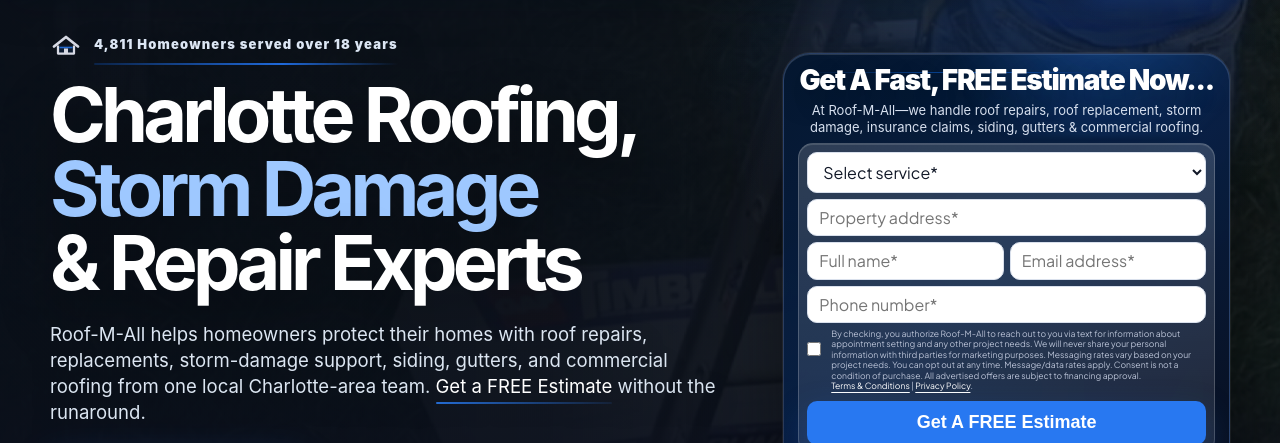
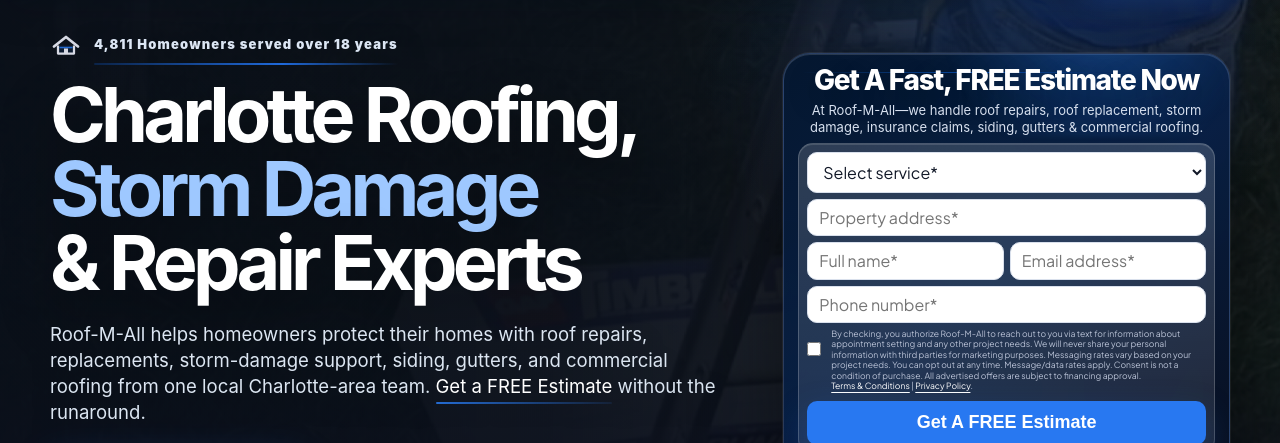
Before and after one commit to scottkrech-prog/roof-m-all, a website: page index.html in a window 1280 px wide. Shown: the part 112-555 px from the top of the page. Drawn offline with Linux system fonts and the light colour scheme.

Commit message:
Update RMA hero form headline

```diff
--- a/index.html
+++ b/index.html
@@ -1433,7 +1433,7 @@
     .estimate-card{padding:12px 14px 12px}
     .estimate-card:after{background:linear-gradient(90deg,transparent,#0b4fae 44%,#0d2f66 72%,transparent)}
     .estimate-card .mini{display:none!important}
-    .estimate-card h2{font-family:Inter,ui-sans-serif,system-ui,-apple-system,BlinkMacSystemFont,"Segoe UI",sans-serif;font-size:28px;line-height:1.02;letter-spacing:-.045em;margin:0 0 7px;text-align:center;color:#fff;text-shadow:0 10px 30px rgba(0,0,0,.28);white-space:nowrap}
+    .estimate-card h2{font-family:Inter,ui-sans-serif,system-ui,-apple-system,BlinkMacSystemFont,"Segoe UI",sans-serif;font-size:28px;font-weight:800;line-height:1.02;letter-spacing:-.045em;margin:0 0 7px;text-align:center;color:#fff;text-shadow:0 10px 30px rgba(0,0,0,.28);white-space:nowrap}
     .estimate-card p{font-family:Inter,ui-sans-serif,system-ui,-apple-system,BlinkMacSystemFont,"Segoe UI",sans-serif;font-size:13px;line-height:1.28;margin-bottom:8px}
     .form-inner{padding:8px;gap:6px;border-radius:15px}
     .form input,.form select,.form textarea,.form input:not([type="hidden"]):not([type="checkbox"]),.form select,.form textarea{padding:8px 11px;min-height:36px}
@@ -1577,7 +1577,7 @@
         </div>
 
         <aside class="estimate-card" id="estimate">
-          <h2>Get A Fast, FREE Estimate Now...</h2>
+          <h2>Get A Fast, FREE Estimate Now</h2>
           <p>At Roof-M-All—we handle roof repairs, roof replacement, storm damage, insurance claims, siding, gutters &amp; commercial roofing.</p>
           <form class="form" data-lead-form>
             <div class="form-inner">
```
